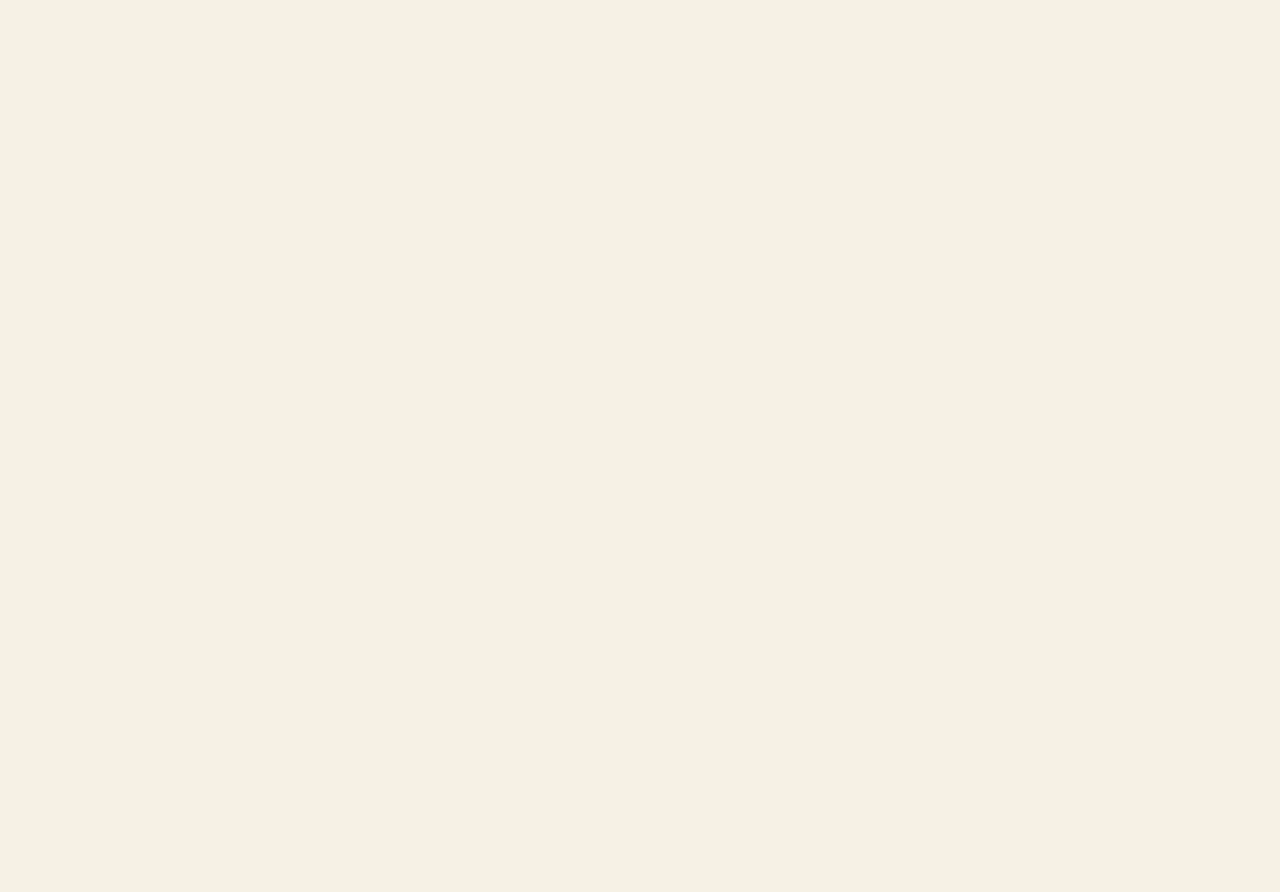
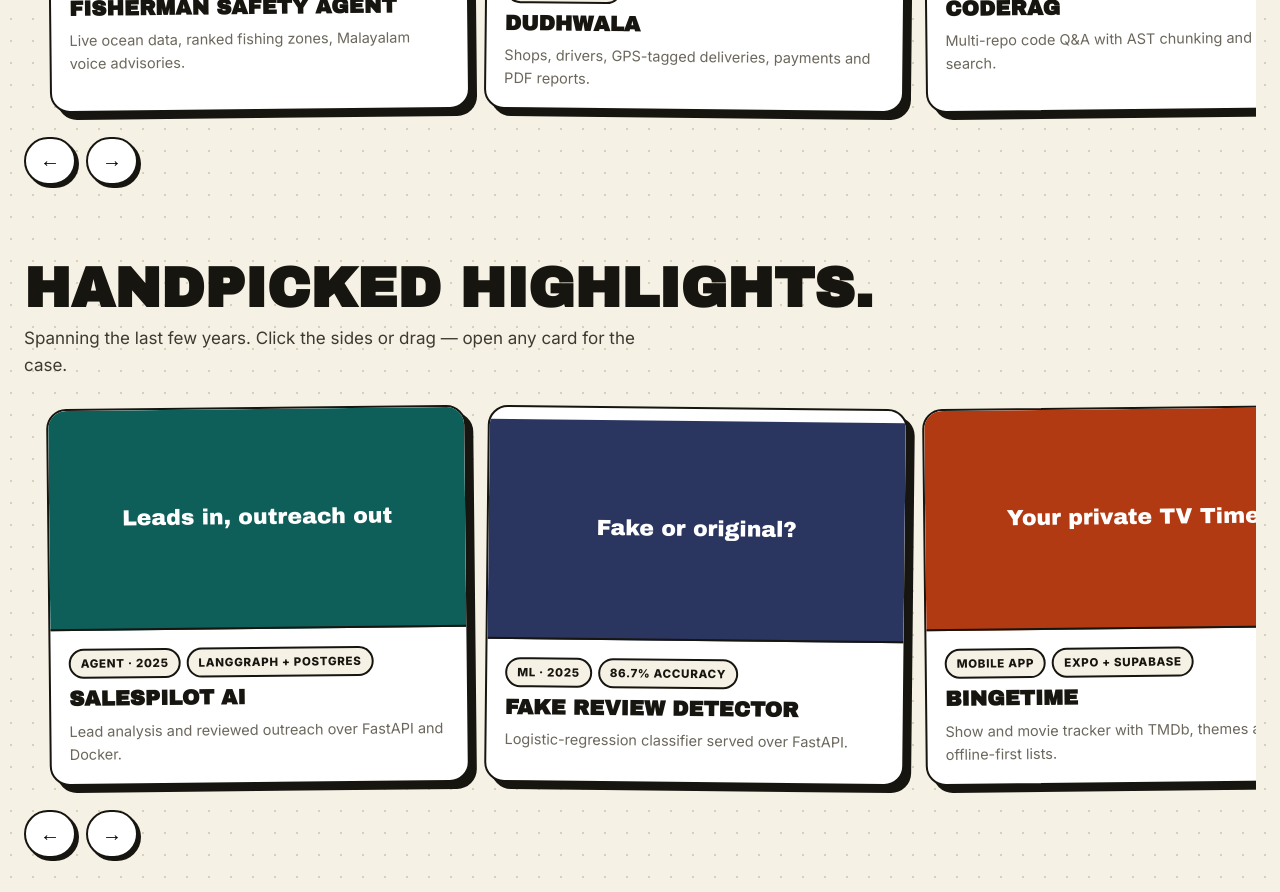
Before and after one commit to pranavlal18/Portfolio, a React (Vite) app: page / in a window 1280 px wide. Shown: the part 1180-2072 px from the top of the page. Before the commit the page ends 830 px from the top, so only its background shows below. Built offline with nearby package versions, Linux system fonts and the light colour scheme.

Commit message:
feat: draggable featured and more-work rails

```diff
--- a/src/App.jsx
+++ b/src/App.jsx
@@ -1,6 +1,11 @@
 import TicketNav from './components/TicketNav';
 import StickerHero from './components/StickerHero';
+import WorkRail from './components/WorkRail';
+import { CASES, FEATURED, MORE } from './content/cases';
 import { useReveal } from './hooks/useReveal';
+
+const featuredCases = FEATURED.map((slug) => CASES[slug]);
+const moreCases = MORE.map((slug) => CASES[slug]);
 
 function App() {
   // Reveal root: .reveal nodes added by later sections animate in once.
@@ -11,7 +16,27 @@ function App() {
       <TicketNav />
       <main id="top" className="wrap">
         <StickerHero />
-        {/* Extension point — Tasks 2–5 mount after hero: rails, dialog, band,
+        {/* Task 3 replaces this no-op with the case dialog opener — WorkRail
+            already forwards each card's data-slug. */}
+        <WorkRail
+          id="rail1"
+          name="featured"
+          sectionId="featured"
+          sectionLabel="Featured work rail"
+          cases={featuredCases}
+          goto={{ target: '#more', label: 'All work! →' }}
+        />
+        <WorkRail
+          id="rail2"
+          name="more"
+          sectionId="more"
+          sectionLabel="More work rail"
+          title="Handpicked highlights."
+          sub="Spanning the last few years. Click the sides or drag — open any card for the case."
+          cases={moreCases}
+          goto={{ target: '#resume', label: 'Resume ↓' }}
+        />
+        {/* Extension point — Tasks 3–5 mount after rails: dialog, band,
             resume, contact, footer. */}
       </main>
     </div>
--- /dev/null
+++ b/src/components/WorkRail.jsx
@@ -0,0 +1,141 @@
+import { useRef } from 'react';
+/* eslint-disable react/prop-types -- props are validated by src/rails.test.js */
+
+/**
+ * WorkRail — draggable paper work rail (port of the reference rail markup +
+ * drag/buttons/keyboard script, indexq.html lines 197–226 and 258–269).
+ *
+ * Drag semantics ported exactly: pointerdown records start + captures the
+ * pointer, pointermove scrolls, pointerup/cancel/leave ends the drag. Added
+ * per the controller ruling: pointer travel > 6px swallows the trailing click
+ * via a capture-phase listener (so a drag never opens a card), reset after.
+ *
+ * Cards render `data-slug` and call `onOpen(slug)` (default no-op) — Task 3
+ * wires the case dialog through App.jsx state without touching this file.
+ * The trailing goto card smooth-scrolls to its target, null-guarded so a
+ * section that mounts in a later task is safe to target.
+ */
+export default function WorkRail({
+  id,
+  name,
+  sectionId,
+  sectionLabel,
+  title,
+  sub,
+  cases,
+  goto,
+  onOpen = () => {},
+}) {
+  const railRef = useRef(null);
+  const drag = useRef({ down: false, sx: 0, sl: 0 });
+  const swallowClick = useRef(false);
+
+  const handlePointerDown = (e) => {
+    const rail = railRef.current;
+    if (!rail) return;
+    drag.current = { down: true, sx: e.clientX, sl: rail.scrollLeft };
+    swallowClick.current = false;
+    rail.classList.add('dragging');
+    rail.setPointerCapture(e.pointerId);
+  };
+
+  const handlePointerMove = (e) => {
+    const rail = railRef.current;
+    if (!rail || !drag.current.down) return;
+    if (Math.abs(e.clientX - drag.current.sx) > 6) swallowClick.current = true;
+    rail.scrollLeft = drag.current.sl - (e.clientX - drag.current.sx);
+  };
+
+  const endDrag = () => {
+    const rail = railRef.current;
+    drag.current.down = false;
+    rail?.classList.remove('dragging');
+  };
+
+  // Capture phase runs before the card's onClick: a real drag (>6px travel)
+  // swallows its trailing click once, then resets so the next click opens.
+  const handleRailClickCapture = (e) => {
+    if (!swallowClick.current) return;
+    e.preventDefault();
+    e.stopPropagation();
+    swallowClick.current = false;
+  };
+
+  const handleKeyDown = (e) => {
+    const rail = railRef.current;
+    if (!rail) return;
+    if (e.key === 'ArrowRight') rail.scrollBy({ left: 320 });
+    if (e.key === 'ArrowLeft') rail.scrollBy({ left: -320 });
+  };
+
+  const handleGoto = (e) => {
+    e.stopPropagation();
+    const target = document.querySelector(goto.target);
+    if (target) target.scrollIntoView({ behavior: 'smooth' });
+  };
+
+  const scrollBy = (left) => () => railRef.current?.scrollBy({ left, behavior: 'smooth' });
+
+  return (
+    <section id={sectionId} aria-label={sectionLabel}>
+      {title && (
+        <div className="reveal">
+          <h2 className="sec-title">{title}</h2>
+          <p className="sec-sub">{sub}</p>
+        </div>
+      )}
+      <div className={title ? 'rail-shell' : 'rail-shell reveal'}>
+        <div
+          ref={railRef}
+          className="rail"
+          id={id}
+          aria-label={`Draggable ${name} work`}
+          tabIndex={0}
+          onPointerDown={handlePointerDown}
+          onPointerMove={handlePointerMove}
+          onPointerUp={endDrag}
+          onPointerCancel={endDrag}
+          onPointerLeave={endDrag}
+          onKeyDown={handleKeyDown}
+          onClickCapture={handleRailClickCapture}
+        >
+          {cases.map((c, i) => (
+            <button
+              key={c.slug}
+              className="wcard"
+              type="button"
+              data-slug={c.slug}
+              onClick={() => onOpen(c.slug)}
+            >
+              <span className={`wvis w${(i % 5) + 1}`}>{c.visual}</span>
+              <span className="wbody">
+                <span className="chips">
+                  {c.chips.map((chip) => (
+                    <span className="chip" key={chip}>{chip}</span>
+                  ))}
+                </span>
+                <span>
+                  <h3>{c.title}</h3>
+                </span>
+                <span>
+                  <p className="od-clamp-2">{c.blurb}</p>
+                </span>
+              </span>
+            </button>
+          ))}
+          <button className="wcard allcard" type="button" onClick={handleGoto}>
+            {goto.label}
+          </button>
+        </div>
+        <div className="rail-btns">
+          <button className="rbtn" type="button" aria-label={`Scroll ${name} left`} onClick={scrollBy(-440)}>
+            ←
+          </button>
+          <button className="rbtn" type="button" aria-label={`Scroll ${name} right`} onClick={scrollBy(440)}>
+            →
+          </button>
+        </div>
+      </div>
+    </section>
+  );
+}
--- /dev/null
+++ b/src/content/cases.js
@@ -0,0 +1,63 @@
+import { PROJECTS } from '../constants';
+
+/**
+ * cases.js — Task 2 rail card data. Card copy is pinned verbatim by the
+ * redesign brief; no URLs live here.
+ *
+ * DudhWala privacy is data-driven from the frozen constants (never hardcoded):
+ * PROJECTS carries github: null for it, so we match via !project.github and
+ * render the `Private · Live` chip with zero anchors on the card.
+ */
+const dudhwala = PROJECTS.find((p) => p.title === 'DudhWala');
+const dudhwalaPrivate = !dudhwala?.github;
+
+export const CASES = {
+  fisherman: {
+    slug: 'fisherman',
+    visual: 'GO / CAUTION / NO-GO — Kerala coast',
+    chips: ['AI agent · 2026', '9-node LangGraph'],
+    title: 'Fisherman Safety Agent',
+    blurb: 'Live ocean data, ranked fishing zones, Malayalam voice advisories.',
+  },
+  dudhwala: {
+    slug: 'dudhwala',
+    visual: 'Dairy delivery, live in production',
+    chips: dudhwalaPrivate
+      ? ['Production app', 'Private repo', 'Private · Live']
+      : ['Production app', 'Private repo'],
+    title: 'DudhWala',
+    blurb: 'Shops, drivers, GPS-tagged deliveries, payments and PDF reports.',
+  },
+  coderag: {
+    slug: 'coderag',
+    visual: 'Ask any codebase anything',
+    chips: ['RAG · 2025', 'ChromaDB + rerank'],
+    title: 'CodeRAG',
+    blurb: 'Multi-repo code Q&A with AST chunking and hybrid search.',
+  },
+  salespilot: {
+    slug: 'salespilot',
+    visual: 'Leads in, outreach out',
+    chips: ['Agent · 2025', 'LangGraph + Postgres'],
+    title: 'SalesPilot AI',
+    blurb: 'Lead analysis and reviewed outreach over FastAPI and Docker.',
+  },
+  fakereview: {
+    slug: 'fakereview',
+    visual: 'Fake or original?',
+    chips: ['ML · 2025', '86.7% accuracy'],
+    title: 'Fake Review Detector',
+    blurb: 'Logistic-regression classifier served over FastAPI.',
+  },
+  bingetime: {
+    slug: 'bingetime',
+    visual: 'Your private TV Time',
+    chips: ['Mobile app', 'Expo + Supabase'],
+    title: 'BingeTime',
+    blurb: 'Show and movie tracker with TMDb, themes and offline-first lists.',
+  },
+};
+
+// Rail groupings (verbatim from the brief).
+export const FEATURED = ['fisherman', 'dudhwala', 'coderag'];
+export const MORE = ['salespilot', 'fakereview', 'bingetime'];
```
Also changed, not shown: 1 other file (tests, documents, lock files or other folders).
